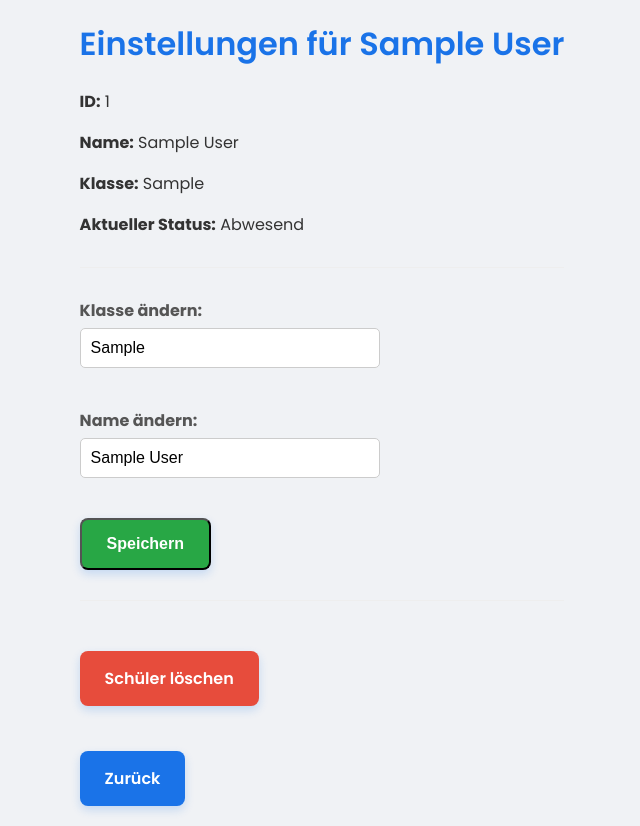
After one commit to BastianReschenhofer/RaspberryPi, a Flask app: page /home/settings/1 in a window 1280 px wide. The commit adds this page. Shown: the whole page, without its empty margins (318-958 px from the left). Run offline with Flask 3, Linux system fonts and the light colour scheme; tables that the repository leaves empty hold one stand-in row (values such as "Sample post").

Commit message:
settings function

```diff
--- a/Website/home.py
+++ b/Website/home.py
@@ -118,7 +118,22 @@ def history():
 
         return render_template('history.html', students=students, selected_date=selected_date, current_range=current_range)
 
+@home_bp.route('/settings/<int:student_id>', methods=['GET', 'POST'])
+def settings(student_id):
+    student = Student.query.get_or_404(student_id)
+    if request.method == 'POST':
+        neuer_name = request.form.get('input_name')
+        neue_klasse = request.form.get('input_class')
+        student.full_name = neuer_name
+        student.student_class = neue_klasse
 
+        try:
+            db.session.commit()
+        except Exception as e:
+            db.session.rollback()
+            print(f"Fehler")
+
+    return render_template('settings.html', student=student)
 
 
 
--- a/Website/models.py
+++ b/Website/models.py
@@ -11,6 +11,7 @@ class Student(db.Model):
 
     id = db.Column('id_student', db.Integer, primary_key=True)
     full_name = db.Column(db.String(80), nullable=False)
+    student_class = db.Column('class', db.String(20))
     created_at = db.Column(db.DateTime(timezone=True), default=func.now())
 
     timeline_entries = relationship('Timeline',
--- a/Website/templates/homepage.html
+++ b/Website/templates/homepage.html
@@ -92,7 +92,8 @@
                 <a href="{{ url_for('home.delete_student', student_id=student_item.id) }}" class="delete-btn">
                     &times;
                 </a>
-                <a href="#" class="settings-btn" title="Einstellungen">
+
+                <a href="{{ url_for('home.settings', student_id=student_item.id) }}" class="settings-btn" title="Einstellungen">
                     &#9881;
                 </a>
 
--- /dev/null
+++ b/Website/templates/settings.html
@@ -0,0 +1,93 @@
+<!DOCTYPE html>
+<html lang="de">
+<head>
+    <meta charset="UTF-8">
+    <title>Einstellungen: {{ student.full_name }}</title>
+    <link rel="stylesheet" href="{{ url_for('static', filename='style.css') }}">
+    <style>
+
+        .button-group {
+            display: flex;
+            gap: 15px;
+            justify-content: center;
+            margin-bottom: 30px;
+        }
+
+        .action-button {
+            padding: 15px 25px;
+            font-size: 16px;
+            font-weight: 600;
+            text-decoration: none;
+            color: white;
+            background-color: var(--primary-color);
+            border-radius: 8px;
+            transition: background-color 0.3s ease, transform 0.2s ease;
+            box-shadow: 0 4px 10px rgba(26, 115, 232, 0.2);
+        }
+
+        .action-button:hover {
+            background-color: #1f86cb;
+            transform: translateY(-2px);
+        }
+
+
+    </style>
+</head>
+<body>
+    <div class="page-container">
+        <h1>Einstellungen für {{ student.full_name }}</h1>
+
+        <div class="card">
+            <p><strong>ID:</strong> {{ student.id }}</p>
+            <p><strong>Name:</strong> {{ student.full_name }}</p>
+            <p><strong>Klasse:</strong> {{ student.student_class if student.student_class}}</p>
+            <p><strong>Aktueller Status:</strong>
+               {{ 'Anwesend' if student.present else 'Abwesend' }}
+            </p>
+
+            <hr>
+
+            <form method="POST" action="{{ url_for('home.settings', student_id=student.id) }}">
+            <div style="margin-bottom: 20px;">
+                <label for="klasse" style="display:block; font-weight:bold; margin-bottom:5px;">Klasse ändern:</label>
+
+                <input type="text"
+                    id="klasse"
+                    name="input_class"
+                    value="{{ student.student_class if student.student_class else '' }}"
+
+                    style="padding: 10px; width: 100%; max-width: 300px; border: 1px solid #ccc; border-radius: 5px;">
+            </div>
+
+
+            <div style="margin-bottom: 20px;">
+                <label for="klasse" style="display:block; font-weight:bold; margin-bottom:5px;">Name ändern:</label>
+
+                <input type="text"
+                    id="full_name"
+                    name="input_name"
+                    value="{{ student.full_name if student.full_name else '' }}"
+
+                    style="padding: 10px; width: 100%; max-width: 300px; border: 1px solid #ccc; border-radius: 5px;">
+            </div>
+
+            <button type="submit" class="action-button" style="background-color: #28a745;">
+                Speichern
+            </button>
+
+        </form>
+
+        <hr style="margin: 30px 0;">
+
+            <a href="{{ url_for('home.delete_student', student_id=student.id) }}"
+               class="action-button"
+               style="background-color: #E74C3C;">
+               Schüler löschen
+            </a>
+
+            <br><br>
+            <a href="{{ url_for('home.home') }}" class="action-button">Zurück</a>
+        </div>
+    </div>
+</body>
+</html>
```
